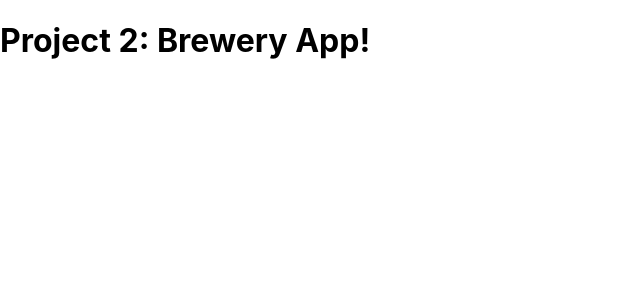
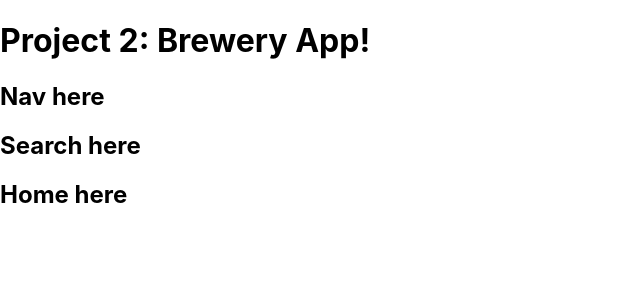
Before and after one commit to jordbort/project-2-brewery-app, a React (Create React App) app: page / in a window 1280 px wide. Shown: the top 300 px of the page, without its empty margins (0-640 px from the left). Built offline with nearby package versions, Linux system fonts and the light colour scheme.

Commit message:
Built app structure

```diff
--- a/src/App.js
+++ b/src/App.js
@@ -1,11 +1,31 @@
 import './App.css';
-import React, { useState, useEffect } from "react"
-// import { Routes, Route } from "react-router-dom"
+
+// React tools
+// import React, { useState, useEffect } from "react"
+import { Routes, Route } from "react-router-dom"
+
+// Pages
+import Home from './pages/Home';
+import About from './pages/About';
+import Brewery from './pages/Brewery';
+import SearchResults from './pages/SearchResults';
+
+// Components
+import Nav from './components/Nav';
+import Search from './components/Search';
 
 function App() {
   return (
     <div>
       <h1>Project 2: Brewery App!</h1>
+      <Nav />
+      <Search />
+      <Routes>
+        <Route path='/' element={ <Home /> } />
+        <Route path='/about' element={ <About /> } />
+        <Route path='/brewery' element={ <Brewery /> } />
+        <Route path='/search-results' element={ <SearchResults /> } />
+      </Routes>
     </div>
   );
 }
```
Also changed, not shown: 1 other file (tests, documents, lock files or other folders).
